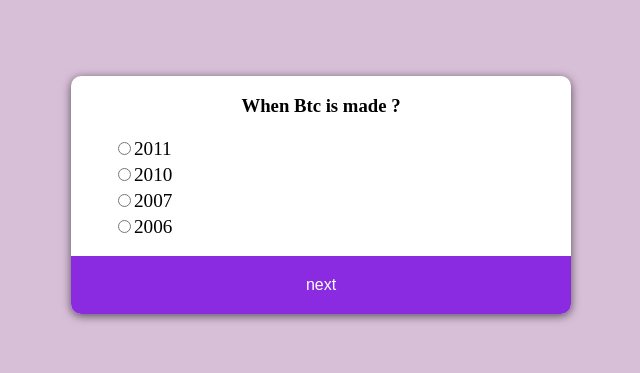
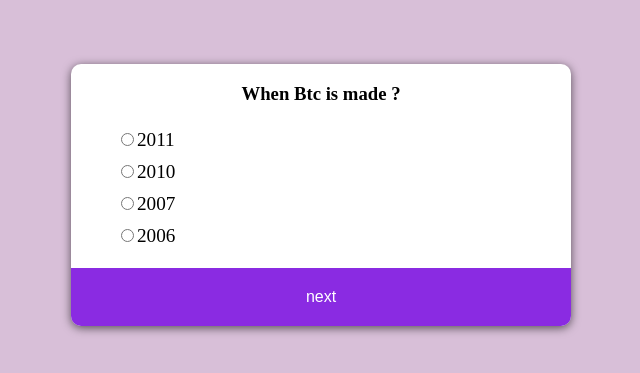
Before and after one commit to saeex14/javaScriptProject, a plain HTML site: page quiz app/index.html in a window 1280 px wide. Shown: the part 205-578 px from the top of the page, without its empty margins (319-959 px from the left). Drawn offline with Linux system fonts and the light colour scheme.

Commit message:
update some code in js

```diff
--- a/quiz app/index.html
+++ b/quiz app/index.html
@@ -9,12 +9,12 @@
             <div class="qiuzBlock">
                 <h3 id="qtn">question</h3>
                 <ul>
-                    <li><input type="radio" name="question"><label for="question" id="ans1">question</label></input></li>
-                    <li><input type="radio" name="question"><label for="question" id="ans2">question</label></input></li>
-                    <li><input type="radio" name="question"><label for="question" id="ans3">question</label></input></li>
-                    <li><input type="radio" name="question"><label for="question" id="ans4">question</label></input></li>
+                    <li><input type="radio" name="question" class="question" ><label for="question" id="ans1">question</label></input></li>
+                    <li><input type="radio" name="question" class="question"><label for="question" id="ans2">question</label></input></li>
+                    <li><input type="radio" name="question" class="question"><label for="question" id="ans3">question</label></input></li>
+                    <li><input type="radio" name="question" class="question"><label for="question" id="ans4">question</label></input></li>
                 </ul>
-                <button id="btn" onclick="loadQuiz()">next</button>
+                <button id="btn">next</button>
             </div>
         </div>
         <script src="script.js"></script>
--- a/quiz app/script.js
+++ b/quiz app/script.js
@@ -33,23 +33,48 @@
 const ans2 = document.getElementById('ans2');
 const ans3 = document.getElementById('ans3');
 const ans4 = document.getElementById('ans4');
+const btn = document.getElementById('btn');
 
 var currentQuestion = 0;
+var rightAns = 0;
+
 function loadQuiz () {
+
       const questinEl = dataQuiz[currentQuestion];
 
       if ( currentQuestion <= dataQuiz.length - 1 ) {
           currentQuestion ++;
+
+          //changing the text of button to undrestand the client that Quiz is finish
+          if (currentQuestion == 4){
+
+            btn.innerHTML = 'finish';
+
+        }
+
       }else{
-          return alert('Quiz is finished');
+            return alert('Quiz is finished');
       }
-
+      //set the quiz
       qtn.innerHTML = questinEl.question;
       ans1.innerHTML = questinEl.a;
       ans2.innerHTML = questinEl.b;
       ans3.innerHTML = questinEl.c;
       ans4.innerHTML = questinEl.d;
 
+}
+function selectAns () {
+     const ans = document.querySelectorAll('question');
+
+     ans.forEach((ans) => {
+
+         console.log(ans.ariaChecked);
+
+        })
 
 }
+btn.addEventListener('click', () =>{
+    loadQuiz();
+})
+//Initional
 loadQuiz();
--- a/quiz app/style.css
+++ b/quiz app/style.css
@@ -41,5 +41,8 @@
 }
 ul li{
     font-size: 1.2rem;
-    padding: 2px;
+    padding:5px;
 }
+ul li label{
+    cursor: pointer;
+}
```
